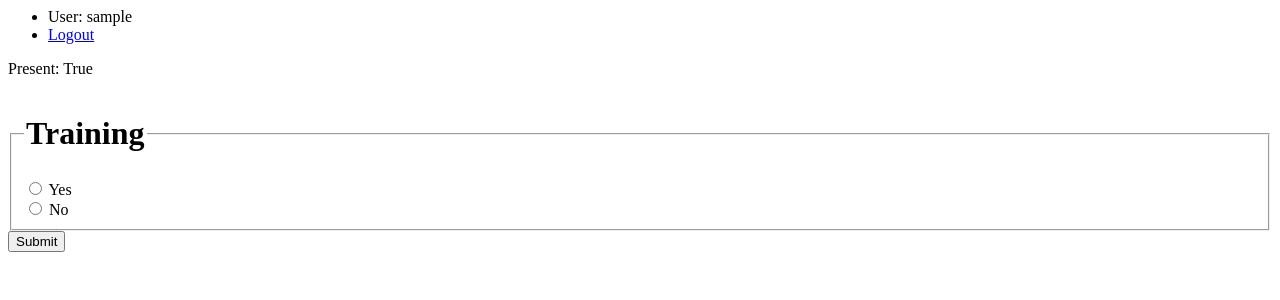
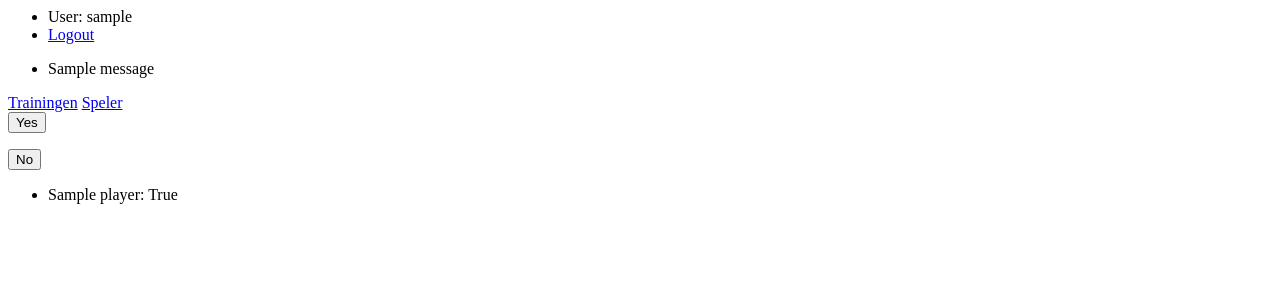
Before and after one commit to jeroenvanriel/hockey-tracker, a Django app: page /training/1/ in a window 1280 px wide. Shown: the top 300 px of the page. Run offline with Django 3.2, Linux system fonts and the light colour scheme; a user stored in the database is signed in; tables that the repository leaves empty hold one stand-in row (values such as "Sample post"); one stand-in notice (Sample message) is shown.

Commit message:
basic attendance with buttons and overview

```diff
--- a/attendance/urls.py
+++ b/attendance/urls.py
@@ -9,7 +9,5 @@ urlpatterns = [
     path('player/<int:pk>/', views.PlayerDetailView.as_view(), name='player'),
 
     path('training/', views.TrainingListView.as_view(), name='trainings'),
-    path('training/<int:pk>/', views.TrainingDetailView.as_view(), name='training'),
-
-    path('training/<int:training_id>/submit/', views.submit, name='submit'),
+    path('training/<int:pk>/', views.update_training, name='training'),
 ]
--- a/attendance/views.py
+++ b/attendance/views.py
@@ -2,7 +2,7 @@ from django.http import HttpResponse, HttpResponseRedirect, Http404
 from django.shortcuts import render, get_object_or_404
 from django.views import generic
 from django.urls import reverse
-
+from django.contrib import messages
 from django.contrib.auth.mixins import LoginRequiredMixin
 from django.contrib.auth.decorators import login_required
 
@@ -11,47 +11,49 @@ from .models import Player, Training, Attendance
 def index(request):
     return render(request, 'index.html')
 
-class PlayerListView(generic.ListView):
-    model = Player
-class PlayerDetailView(generic.DetailView):
+class PlayerListView(LoginRequiredMixin, generic.ListView):
     model = Player
 
-class TrainingListView(generic.ListView):
-    model = Training
-class TrainingDetailView(LoginRequiredMixin, generic.DetailView):
+class PlayerDetailView(LoginRequiredMixin, generic.DetailView):
+    model = Player
+
+class TrainingListView(LoginRequiredMixin, generic.ListView):
     model = Training
 
-    def get_context_data(self, **kwargs):
-        context = super().get_context_data(**kwargs)
-        context['presence'] = True
+@login_required
+def update_training(request, pk):
+    training = get_object_or_404(Training, pk=pk)
+    try:
+        player = Player.objects.get(user=request.user)
+    except Player.DoesNotExist:
+        messages.error(request, "Your account is not linked to a registered player.")
+        return HttpResponseRedirect(reverse('trainings'))
+
+    if request.method == 'POST':
+        choice = request.POST['choice'] == 'yes'
+
+        attendance, created = Attendance.objects.update_or_create(
+            player=player,
+            training=training,
+            defaults={'presence': choice}
+        )
+
+        return HttpResponseRedirect(reverse('training', args=(training.id,)))
+
+    else:
+        presence = True
 
         try:
-            player = Player.objects.get(user=self.request.user)
-            attendance = Attendance.objects.get(training=self.object, player=player)
-            context['presence'] = attendance.presence
+            player = Player.objects.get(user=request.user)
+            attendance = Attendance.objects.get(training=training, player=player)
+            presence = attendance.presence
         except (Player.DoesNotExist, Attendance.DoesNotExist):
             pass
 
-        return context
+        attendance = Attendance.objects.filter(training=training)
 
-@login_required
-def submit(request, training_id):
-    training = get_object_or_404(Training, pk=training_id)
-
-    try:
-        player = Player.objects.get(user=request.user)
-    except Player.DoesNotExist:
         return render(request, 'attendance/training_detail.html', {
+            'presence': presence,
             'training': training,
-            'error_message': "No player attached to this account."
+            'attendance': attendance,
         })
-
-    choice = request.POST['choice'] == 'yes'
-
-    attendance, created = Attendance.objects.update_or_create(
-        player=player,
-        training=training,
-        defaults={'presence': choice}
-    )
-
-    return HttpResponseRedirect(reverse('training', args=(training.id,)))
--- a/templates/attendance/training_detail.html
+++ b/templates/attendance/training_detail.html
@@ -1,18 +1,28 @@
 {% extends "base_generic.html" %}
 
 {% block content %}
-<form action="{% url 'submit' training.id %}" method="post">
+
+<form action="{% url 'training' training.id %}" method="post">
 {% csrf_token %}
-<p>Present: {{ presence }}</p>
-<fieldset>
-    <legend><h1>Training</h1></legend>
-    {% if error_message %}<p><strong>{{ error_message }}</strong></p>{% endif %}
-    <input type="radio" name="choice" id="yes" value="yes">
-    <label for="yes">Yes</label><br>
+<input type="hidden" name="choice" value="yes">
+<input type="submit" value="Yes">
+</form>
 
-    <input type="radio" name="choice" id="no" value="no">
-    <label for="no">No</label><br>
-</fieldset>
-<input type="submit" value="Submit">
+<form action="{% url 'training' training.id %}" method="post">
+{% csrf_token %}
+<input type="hidden" name="choice" value="no">
+<input type="submit" value="No">
 </form>
+
+{% if attendance %}
+    <ul>
+    {% for entry in attendance %}
+    <li>{{ entry.player.name }}: {{ entry.presence }}</li>
+    {% endfor %}
+    </ul>
+{% else %}
+    <p>No players registered.</p>
+{% endif %}
+</ul>
+
 {% endblock %}
--- a/templates/base_generic.html
+++ b/templates/base_generic.html
@@ -7,5 +7,18 @@
  {% endif %}
 </ul>
 
+{% if messages %}
+<ul class="messages">
+    {% for message in messages %}
+    <li{% if message.tags %} class="{{ message.tags }}"{% endif %}>{{ message }}</li>
+    {% endfor %}
+</ul>
+{% endif %}
+
+<nav>
+  <a href="{% url 'trainings'%}">Trainingen</a>
+  <a href="{% url 'players'%}">Speler</a>
+</nav>
+
 {% block content %}
 {% endblock %}
--- a/templates/index.html
+++ b/templates/index.html
@@ -1,8 +1,5 @@
 {% extends "base_generic.html" %}
 
 {% block content %}
-<ul>
-    <li><a href="{% url 'trainings' %}">Trainings</a></li>
-    <li><a href="{% url 'players' %}">Players</a></li>
-</ul>
+<p>Welcome!</p>
 {% endblock %}
```
Also changed, not shown: templates/attendance/training_list.html (line endings or trailing spaces).
